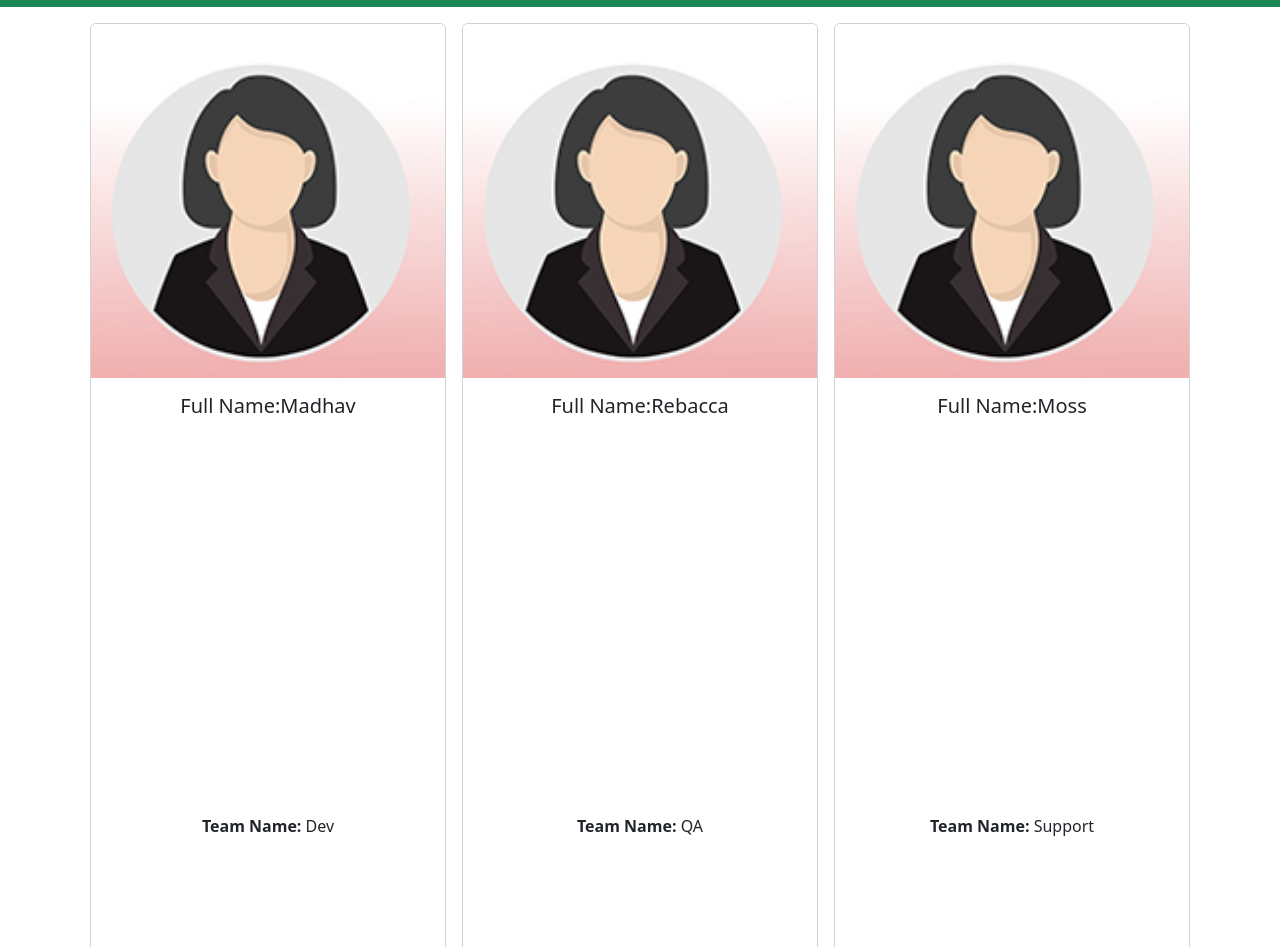
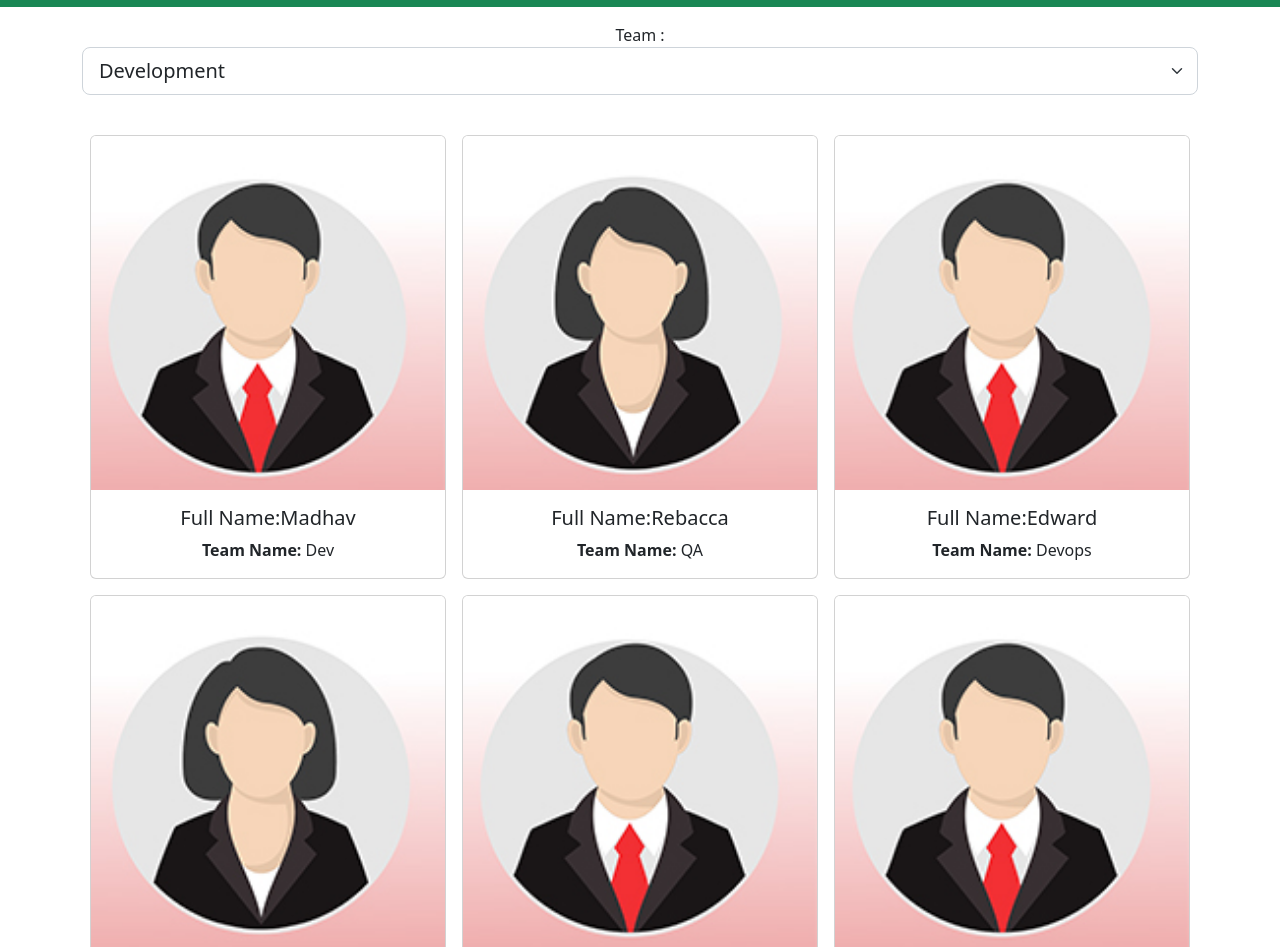
Before and after one commit to saattili/ReactApp, a React (Vite) app: page / in a window 1280 px wide. Shown: the part 65-1012 px from the top of the page. Built offline with nearby package versions, Linux system fonts and the light colour scheme; the HTML template or start-up script is replaced by a standard one.

Commit message:
Drop down added with dropdown handler in-progress

```diff
--- a/src/App.css
+++ b/src/App.css
@@ -1,7 +1,6 @@
 main {
   text-align: center;
   vertical-align: center;
-  line-height: 100vh
 }
 .card-collection{
   display: grid;
--- a/src/Employee.jsx
+++ b/src/Employee.jsx
@@ -3,38 +3,83 @@ import femaleProfile from './images/femaleProfile.jpg';
 import maleProfile from './images/maleProfile.jpg';
 
 const Employees = () => {
+  const [selectedTeam, setTeam] = useState("Development")
   const [employees, setEmployee] = useState([
     {
       id: 1,
       fullName: "Madhav",
       totalExp: 7,
-      team: "Dev"
+      team: "Dev",
+      gender: "male"
 
     },
     {
       id: 1,
       fullName: "Rebacca",
       totalExp: 9,
-      team: "QA"
+      team: "QA",
+      gender: "female"
 
     },
     {
       id: 1,
-      fullName: "Moss",
-      totalExp: 4,
-      team: "Support"
+      fullName: "Edward",
+      totalExp: 7,
+      team: "Devops",
+      gender: "male"
+
+    },
+    {
+      id: 1,
+      fullName: "Nicole",
+      totalExp: 8.5,
+      team: "Developer",
+      gender: "female"
+
+    },
+    {
+      id: 1,
+      fullName: "Martin",
+      totalExp: 1,
+      team: "Admin",
+      gender: "male"
+
+    },
+    {
+      id: 1,
+      fullName: "Daniel",
+      totalExp: 2,
+      team: "Human Resources",
+      gender: "male"
 
     },
   ]);
+
+  function handleTeamChange(event) {
+    setTeam(event.target.value);
+    console.log(selectedTeam);
+  }
   return (
     <main className='container'>
-      <div className='row justify-content-center mt-0 mb-3'>
+      <div className='row justify-content-center mt-3 mb-3'>
+        <div className='col-12'>
+          Team : <select name="Team" className="form-select form-select-lg mb-3" value={selectedTeam} onChange={handleTeamChange}>
+            <option value="Dev">Development</option>
+            <option value="Support">Support</option>
+            <option value="Devops">Dev-Ops</option>
+            <option value="HR">Human Resources</option>
+            <option value="Admin">Administration</option>
+
+          </select>
+        </div>
+      </div>
+      <div className='row justify-content-center mt-3 mb-3'>
         <div className='col-12'>
           <div className="card-collection">
             {
               employees.map((employee) => (
-                <div id={employee.id} className="card m-2">
-                  <img src={femaleProfile} className="card-img-top"></img>
+                <div id={employee.id} className="card m-2" style={{ cursor: "pointer" }}>
+                  {(employee.gender == "male") ? <img src={maleProfile} className="card-img-top" /> : <img src={femaleProfile} className="card-img-top" />}
                   <div className="card-body">
                     <h5 className="card-title">Full Name:{employee.fullName}</h5>
                     <p className="card-text"><b>Team Name:</b> {employee.team}</p>
```
